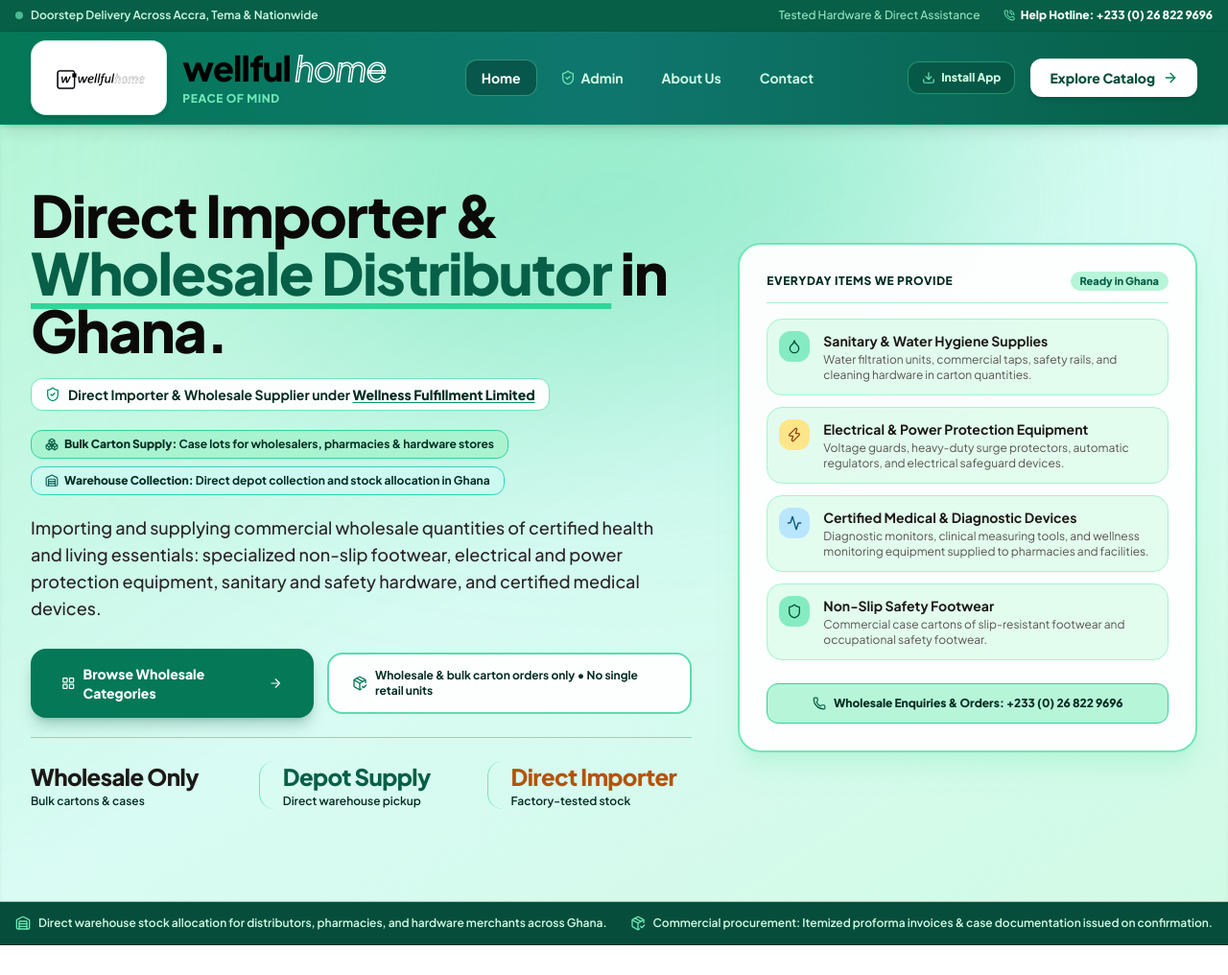
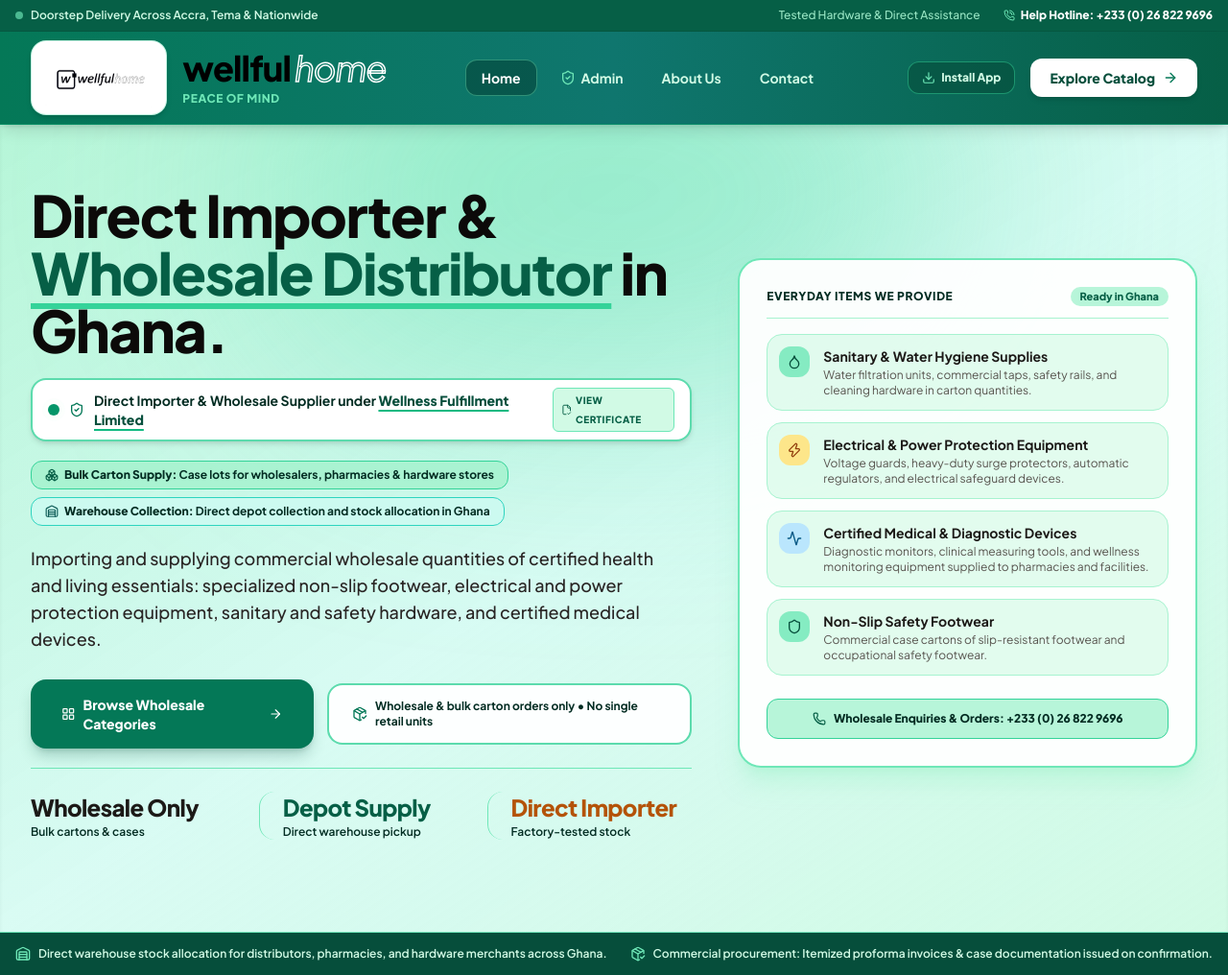
Before and after one commit to Wolfgh12/Wellful_home, a Django app: page / in a window 1280 px wide. Shown: the top 1016 px of the page at 96% size. Run offline with Django 5.2, Linux system fonts and the light colour scheme; data that the repository does not hold is empty; some libraries are stand-ins or nearby versions.

Commit message:
Add illuminated certificate badge, modal, and wc.jpg

```diff
--- a/templates/home.html
+++ b/templates/home.html
@@ -17,11 +17,24 @@
                     Direct Importer &amp; <span class="text-emerald-800 underline decoration-emerald-400 underline-offset-8">Wholesale Distributor</span> in Ghana.
                 </h1>
 
-                <!-- Wellness Fulfillment Limited Endorsement -->
-                <div class="inline-flex items-center gap-2 text-xs sm:text-sm font-bold text-emerald-950 bg-white/95 border border-emerald-300 px-3.5 py-1.5 rounded-xl shadow-xs">
-                    <i data-lucide="shield-check" class="w-4 h-4 text-emerald-600 shrink-0"></i>
-                    <span>Direct Importer &amp; Wholesale Supplier under <strong class="text-emerald-950 font-extrabold underline decoration-emerald-600 underline-offset-2">Wellness Fulfillment Limited</strong></span>
-                </div>
+                <!-- Wellness Fulfillment Limited Interactive Illuminated Endorsement Badge -->
+                <button
+                    type="button"
+                    onclick="openCertificateModal()"
+                    class="group inline-flex items-center gap-2.5 text-xs sm:text-sm font-bold text-emerald-950 bg-white hover:bg-emerald-50 border-2 border-emerald-400/80 hover:border-emerald-600 px-4 py-2 rounded-2xl shadow-md hover:shadow-lg transition-all duration-300 transform hover:-translate-y-0.5 text-left cursor-pointer focus:outline-none"
+                    title="Click to view incorporation &amp; import certification"
+                >
+                    <span class="relative flex h-3 w-3 shrink-0">
+                        <span class="animate-ping absolute inline-flex h-full w-full rounded-full bg-emerald-400 opacity-75"></span>
+                        <span class="relative inline-flex rounded-full h-3 w-3 bg-emerald-600"></span>
+                    </span>
+                    <i data-lucide="shield-check" class="w-4 h-4 text-emerald-700 shrink-0"></i>
+                    <span>Direct Importer &amp; Wholesale Supplier under <strong class="text-emerald-900 font-black underline decoration-emerald-500 decoration-2 underline-offset-4 group-hover:text-emerald-700">Wellness Fulfillment Limited</strong></span>
+                    <span class="ml-1 inline-flex items-center gap-1 text-[10px] uppercase font-black tracking-wider text-emerald-800 bg-emerald-100 group-hover:bg-emerald-200 px-2 py-0.5 rounded-md border border-emerald-300 transition">
+                        <i data-lucide="file-check-2" class="w-3 h-3"></i>
+                        <span>View Certificate</span>
+                    </span>
+                </button>
 
                 <!-- B2B Supply Capability Badges -->
                 <div class="flex flex-wrap items-center gap-2">
@@ -358,4 +371,105 @@
         </div>
     </div>
 </section>
+
+<!-- Wellness Fulfillment Limited Certificate Modal -->
+<div
+    id="certificateModal"
+    class="fixed inset-0 z-50 hidden items-center justify-center p-3 sm:p-6 bg-stone-950/80 backdrop-blur-md transition-opacity duration-300"
+    onclick="handleModalBackdropClick(event)"
+    aria-hidden="true"
+    role="dialog"
+>
+    <div class="relative w-full max-w-2xl max-h-[92vh] bg-white rounded-3xl shadow-2xl border-2 border-emerald-400/80 overflow-hidden flex flex-col transform transition-all duration-300">
+
+        <!-- Modal Top Bar -->
+        <div class="px-5 py-4 bg-gradient-to-r from-emerald-800 via-teal-800 to-emerald-900 text-white flex items-center justify-between border-b border-emerald-700 shrink-0">
+            <div class="flex items-center gap-2.5">
+                <div class="p-1.5 rounded-lg bg-emerald-600/60 border border-emerald-300/40 text-emerald-200">
+                    <i data-lucide="shield-check" class="w-4 h-4"></i>
+                </div>
+                <div>
+                    <h3 class="text-sm font-black text-white leading-tight">Wellness Fulfillment Limited</h3>
+                    <p class="text-[10px] text-emerald-200 font-semibold">Official Corporate &amp; Import Certification</p>
+                </div>
+            </div>
+            <button
+                type="button"
+                onclick="closeCertificateModal()"
+                class="p-2 rounded-xl bg-emerald-900/80 hover:bg-emerald-900 text-emerald-200 hover:text-white border border-emerald-600/60 transition"
+                aria-label="Close Certificate Modal"
+            >
+                <i data-lucide="x" class="w-4 h-4"></i>
+            </button>
+        </div>
+
+        <!-- Certificate Image Container with Zoom & Scroll on Mobile -->
+        <div class="p-3 sm:p-5 overflow-y-auto flex items-center justify-center bg-stone-100/60 flex-1 min-h-[300px]">
+            <img
+                src="{% static 'images/wc.jpg' %}"
+                alt="Wellness Fulfillment Limited Certificate"
+                class="w-full h-auto max-h-[72vh] object-contain rounded-2xl shadow-md border border-stone-200 bg-white"
+                loading="lazy"
+            >
+        </div>
+
+        <!-- Modal Footer Actions -->
+        <div class="px-5 py-3.5 bg-white border-t border-stone-200 flex flex-col sm:flex-row items-center justify-between gap-2.5 text-xs text-stone-600 shrink-0">
+            <span class="font-medium text-stone-500 text-[11px] text-center sm:text-left">
+                Verified Importer &amp; Distributor • Wellness Fulfillment Limited
+            </span>
+            <div class="flex items-center gap-2 w-full sm:w-auto">
+                <a
+                    href="{% static 'images/wc.jpg' %}"
+                    target="_blank"
+                    rel="noopener noreferrer"
+                    class="flex-1 sm:flex-initial inline-flex items-center justify-center gap-1.5 px-3.5 py-2 rounded-xl bg-emerald-50 hover:bg-emerald-100 text-emerald-900 font-bold border border-emerald-300 transition text-[11px]"
+                >
+                    <i data-lucide="external-link" class="w-3.5 h-3.5 text-emerald-700"></i>
+                    <span>Open Full Size</span>
+                </a>
+                <button
+                    type="button"
+                    onclick="closeCertificateModal()"
+                    class="flex-1 sm:flex-initial px-4 py-2 rounded-xl bg-emerald-800 hover:bg-emerald-700 text-white font-black text-[11px] transition shadow-xs"
+                >
+                    Close
+                </button>
+            </div>
+        </div>
+    </div>
+</div>
+
+<script>
+    function openCertificateModal() {
+        const modal = document.getElementById('certificateModal');
+        if (modal) {
+            modal.classList.remove('hidden');
+            modal.classList.add('flex');
+            document.body.style.overflow = 'hidden';
+            if (window.lucide) lucide.createIcons();
+        }
+    }
+
+    function closeCertificateModal() {
+        const modal = document.getElementById('certificateModal');
+        if (modal) {
+            modal.classList.add('hidden');
+            modal.classList.remove('flex');
+            document.body.style.overflow = '';
+        }
+    }
+
+    function handleModalBackdropClick(event) {
+        if (event.target.id === 'certificateModal') {
+            closeCertificateModal();
+        }
+    }
+
+    document.addEventListener('keydown', (e) => {
+        if (e.key === 'Escape') {
+            closeCertificateModal();
+        }
+    });
+</script>
 {% endblock %}
```
